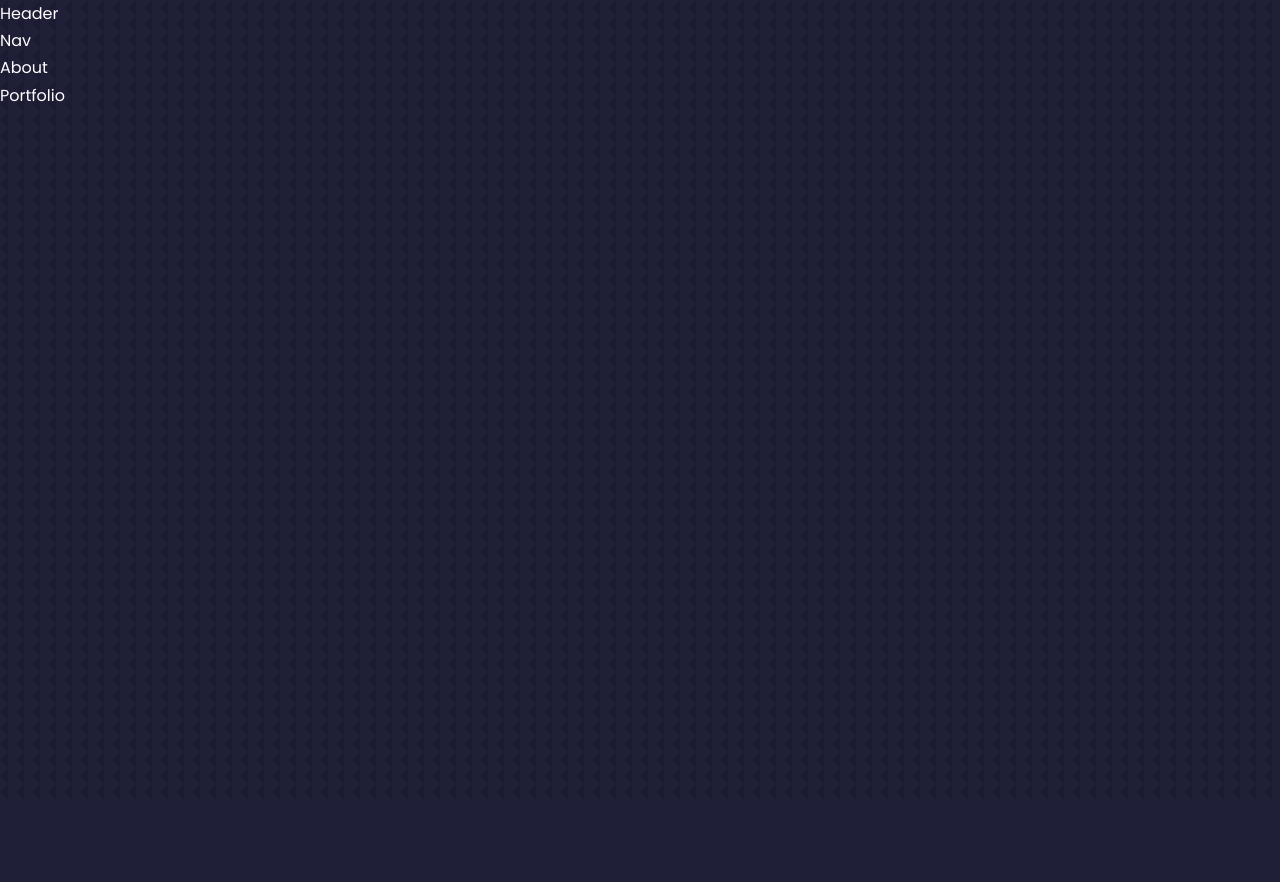
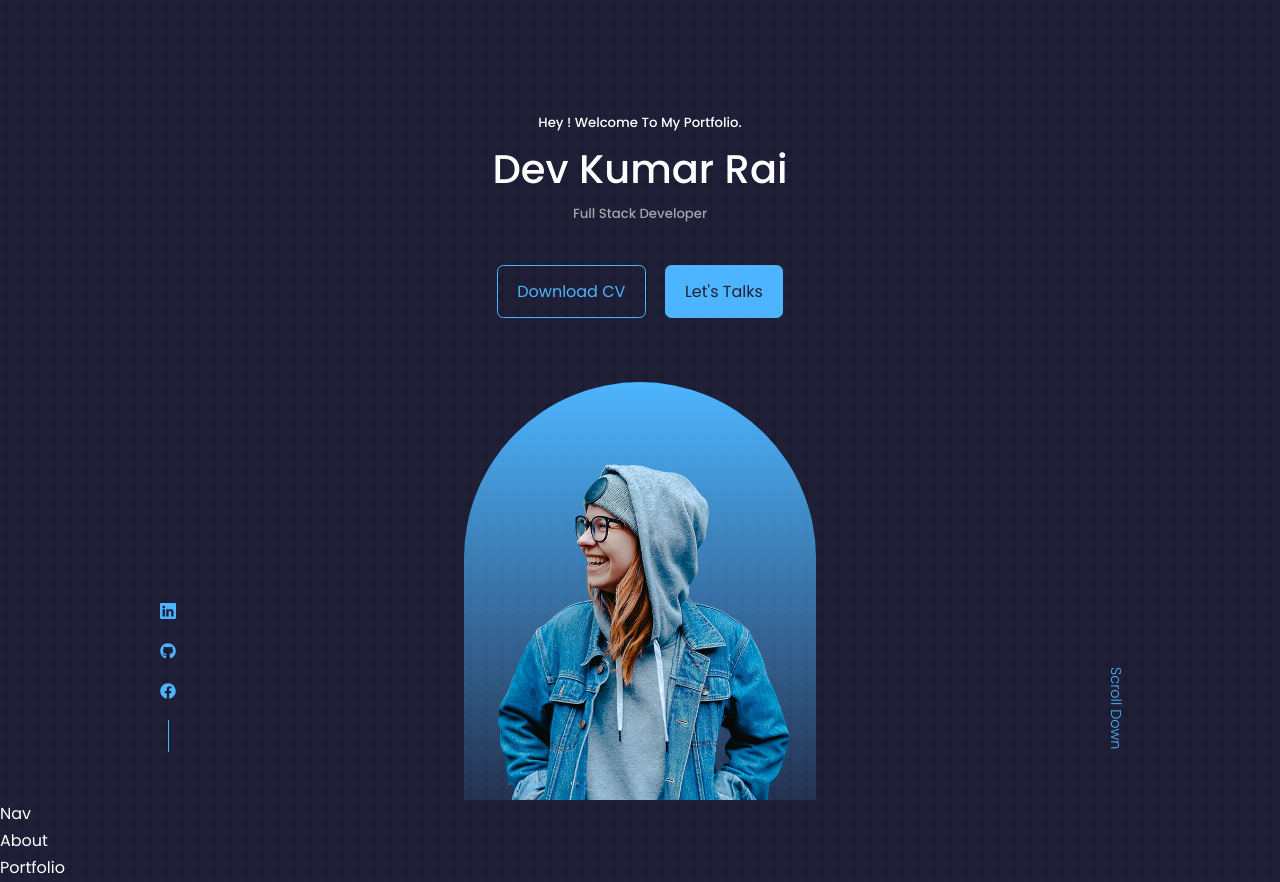
Before and after one commit to DEVKUMARRAI/DEVS-PORTFOLIO, a React (Create React App) app: page / in a window 1280 px wide. Before the commit the page ends 800 px from the top, so only its background shows below. Built offline with nearby package versions, Linux system fonts and the light colour scheme.

Commit message:
Header Section Completed And Made Responsive

```diff
--- a/package.json
+++ b/package.json
@@ -8,6 +8,7 @@
     "@testing-library/user-event": "^13.5.0",
     "react": "^18.2.0",
     "react-dom": "^18.2.0",
+    "react-icons": "^4.10.1",
     "react-scripts": "5.0.1",
     "web-vitals": "^2.1.4"
   },
--- /dev/null
+++ b/src/components/header/CTA.jsx
@@ -0,0 +1,12 @@
+import React from 'react'
+import CV from '../../assets/DEVKUMARRAI_BTECH(CS).pdf'
+const CTA = () => {
+  return (
+    <div className='cta'>
+        <a href={CV} download className='btn'>Download CV</a>
+        <a href="#contact" className='btn btn-primary'>Let's Talks</a>
+    </div>
+  )
+}
+
+export default CTA
--- a/src/components/header/Header.jsx
+++ b/src/components/header/Header.jsx
@@ -1,9 +1,25 @@
 import React from 'react'
 import './header.css'
+import CTA from './CTA'
+import profile_pic from '../../assets/me.png'
+import HeaderSocials from './HeaderSocials'
 const Header = () => {
   return (
     <div>
-       Header
+       <header>
+          <div className="container header_container">
+            <h5>Hey ! Welcome To My Portfolio.</h5>
+            <h1>Dev Kumar Rai</h1>
+            <h5 className="text-light">Full Stack Developer</h5>
+            <CTA/>
+            <HeaderSocials/>
+            <div className="me">
+              <img src={profile_pic} alt="" />
+            </div>
+            <a href="#contact" className='scroll_down'>Scroll Down</a>
+          </div>
+
+       </header>
     </div>
   )
 }
--- /dev/null
+++ b/src/components/header/HeaderSocials.jsx
@@ -0,0 +1,15 @@
+import React from 'react'
+import {BsLinkedin} from 'react-icons/bs'
+import {FaGithub} from 'react-icons/fa'
+import {FaFacebook} from 'react-icons/fa'
+const HeaderSocials = () => {
+  return (
+    <div  className='header_socials'>
+      <a href="https://linkedin.com" target="_blank"><BsLinkedin/></a>
+      <a href="https://github.com" target="_blank"><FaGithub/></a>
+      <a href="https://facebook.com" target="_blank"><FaFacebook/></a>
+    </div>
+  )
+}
+
+export default HeaderSocials
--- a/src/components/header/header.css
+++ b/src/components/header/header.css
@@ -0,0 +1,71 @@
+header{
+    height: 100vh;
+    padding-top: 7rem;
+    overflow: hidden;
+}
+.header_container{
+    text-align: center;
+    height: 100%;
+    position: relative;
+}
+
+.cta{
+    margin-top: 2.5rem;
+    display: flex;
+    gap: 1.2rem;
+    justify-content: center;
+}
+
+.header_socials{
+    display: flex;
+    flex-direction: column;
+    align-items: center;
+    gap: 0.8rem;
+    position: absolute;
+    left: 0;
+    bottom: 3rem;
+}
+
+.header_socials::after{
+    content:"";
+    width: 1px;
+    height: 2rem;
+    background: var(--color-primary);
+}
+
+.me{
+    background: linear-gradient(var(--color-primary),transparent);
+    width: 22rem;
+    height: 30rem;
+    position: absolute;
+    left: 50%;
+    transform: translateX(-50%);
+    margin-top: 4rem ;
+    border-radius: 12rem 12rem 0  0;
+    overflow: hidden;
+    padding: 5rem 1.5rem 1.5rem 1.5rem;
+}
+
+.scroll_down{
+    position: absolute;
+    right: -2.3rem;
+    bottom: 5rem;
+    transform: rotate(90deg);
+    font-weight:300;
+    font-size: 0.9rem;
+}
+
+@media screen and (max-width:1024px) {
+   header{
+    height:68vh;
+   }
+
+}
+@media screen and (max-width:600px) {
+    header{
+        height:100vh;
+       }
+       .header_socials,.scroll_down{
+        display: none;
+       }
+}
```
Also changed, not shown: 1 other file (tests, documents, lock files or other folders).
